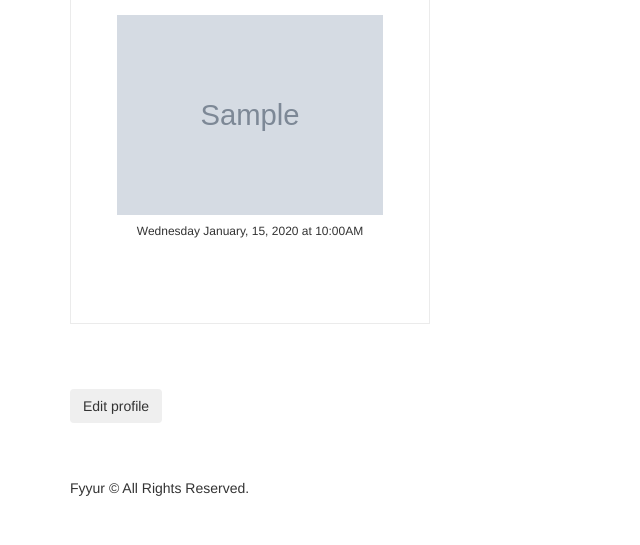
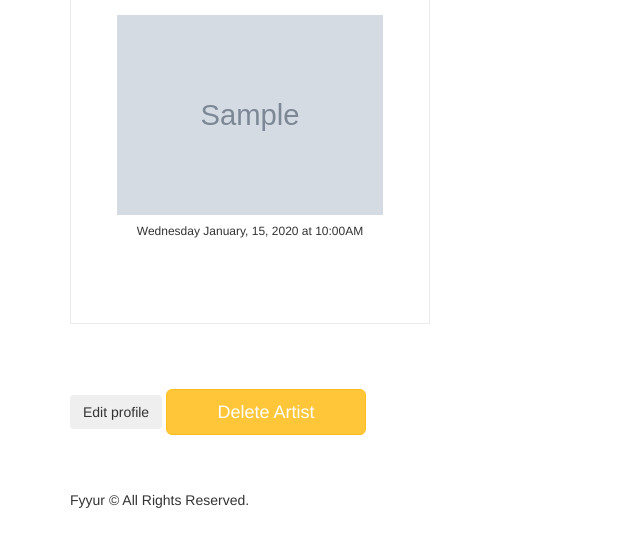
Before and after one commit to sjoerdvellinga/fyyur, a Flask app: page /artists/1 in a window 1280 px wide. Shown: the part 676-1221 px from the top of the page, without its empty margins (0-640 px from the left). Before the commit the page ends 1172 px from the top, so only its background shows below. Run offline with Flask 2, Linux system fonts and the light colour scheme; tables that the repository leaves empty hold one stand-in row (values such as "Sample post"); grey boxes marked "Sample" are stand-in pictures; some libraries are stand-ins or nearby versions.

Commit message:
Delete artist

```diff
--- a/app.py
+++ b/app.py
@@ -595,14 +595,32 @@ def create_show_submission():
   # see: http://flask.pocoo.org/docs/1.0/patterns/flashing/
   return render_template('pages/home.html')
 
+# delete artist route handler
+@app.route('/artists/<int:artist_id>', methods=['DELETE'])
+def delete_artist(artist_id):
 
-@app.route('/artists/<artist_id>', methods=['DELETE'])
+  error = False
 
-
-
-
-
-
+  try:
+    artist = Artist.query.get(artist_id)
+    num_shows_delete = str(len(artist.booked_shows))
+    # delete shows for artist from database
+    for show in artist.booked_shows:
+      db.session.delete(show)
+    #delete artist from database
+    db.session.delete(artist)
+    db.session.commit()
+    flash('Deletion of artist ' + artist.name + ' was succesfull. ' + num_shows_delete + ' shows will be deleted as well')
+  except():
+    db.session.rollback()
+    error = True
+    flash("Error, deletion of artist rolled-back)")
+  finally:
+    db.session.close()
+  if error:
+    abort(500)
+  else:
+    return redirect(url_for('artists'))
 
 @app.errorhandler(404)
 def not_found_error(error):
--- a/templates/pages/show_artist.html
+++ b/templates/pages/show_artist.html
@@ -74,9 +74,25 @@
 <section>
 	<form action="{{artist.id}}/edit" method="GET">
 		<button type="submit" class="btn btn-margin">Edit profile</button>
+		<button type="submit" onclick="deleteClickHandler(this)" data-id="{{ artist.id }}" class="btn btn-primary btn-lg"
+        style="width: 200px;">Delete Artist</button>
 	</form>
 </section>
+<!-- TODO: move script to Static/JS script file -->
 <script>
+    function deleteClickHandler(e) {
+        console.log('clicked')
+        const artistId = e.dataset.id;
+        fetch('/artists/' + artistId, {
+            method: 'DELETE'
+        })
+            .then(function () {
+                window.location.href = `/artists`;
+            })
+            .catch(function (e) {
+                console.log('error', e)
+            })
+    }
 </script>
 
 {% endblock %}
```
